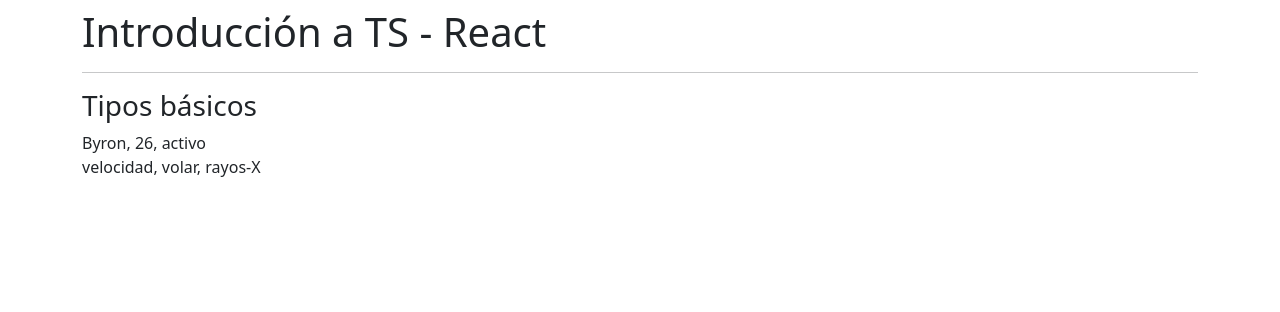
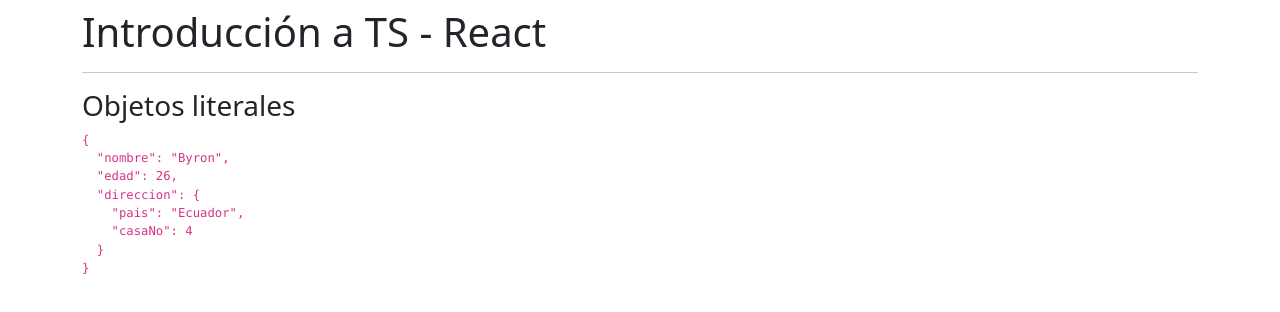
Before and after one commit to bpovea/ReactTSrefuerzo, a React (Create React App) app: page / in a window 1280 px wide. Shown: the top 312 px of the page. Built offline with nearby package versions, Linux system fonts and the light colour scheme.

Commit message:
[ADD] Objetos literales e interfaces

```diff
--- a/src/App.tsx
+++ b/src/App.tsx
@@ -1,4 +1,5 @@
-import { TiposBasicos } from './typescript/TiposBasicos';
+// import { TiposBasicos } from './typescript/TiposBasicos';
+import { ObjetosLiterales } from './typescript/ObjetosLiterales';
 
 
 const App = () => {
@@ -6,7 +7,8 @@
     <div className="mt-2">
       <h1>Introducción a TS - React</h1>
       <hr />
-      <TiposBasicos />
+      {/* <TiposBasicos /> */}
+      <ObjetosLiterales />
     </div>
   )
 }
--- /dev/null
+++ b/src/typescript/ObjetosLiterales.tsx
@@ -0,0 +1,34 @@
+interface Direccion {
+    pais: string,
+    casaNo: number
+}
+
+interface Persona {
+    nombre: string,
+    edad: number,
+    direccion: Direccion
+}
+
+
+export const ObjetosLiterales = () => {
+
+    const persona: Persona = {
+        nombre: 'Byron',
+        edad: 26,
+        direccion: {
+            pais: 'Ecuador',
+            casaNo: 4
+        }
+    }
+
+    return (
+        <>
+            <h3>Objetos literales</h3>
+            <code>
+                <pre>
+                    {JSON.stringify(persona, null, 2)}
+                </pre>
+            </code>
+        </>
+    )
+}
```
